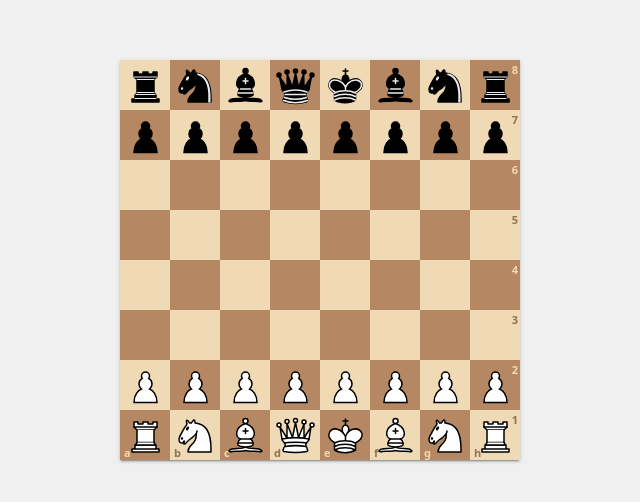
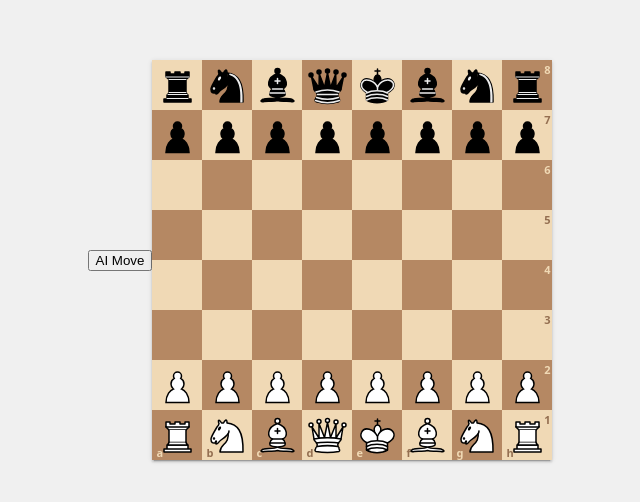
Before and after one commit to ericgrosse/chess-minds, a React app: page / in a window 1280 px wide. Shown: the part 140-642 px from the top of the page, without its empty margins (320-960 px from the left). Built offline with nearby package versions, Linux system fonts and the light colour scheme.

Commit message:
Implemented basic AI using math.random()

```diff
--- a/src/App.js
+++ b/src/App.js
@@ -22,7 +22,6 @@ function App() {
   const moveAudio = new Audio(moveSound);
   const captureAudio = new Audio(captureSound);
 
-  /* Setup for state initialization */
   const rows = [8, 7, 6, 5, 4, 3, 2, 1];
   const columns = ['a', 'b', 'c', 'd', 'e', 'f', 'g', 'h'];
 
@@ -33,7 +32,6 @@ function App() {
     return acc;
   }, {});
 
-  /* State initialization */
   const [overlay, setOverlay] = useState(initialOverlayState);
   const [lines, setLines] = useState([]);
   const [dragging, setDragging] = useState(false);
@@ -49,32 +47,27 @@ function App() {
     'b-p': blackPawn, 'b-n': blackKnight, 'b-b': blackBishop, 'b-r': blackRook, 'b-q': blackQueen, 'b-k': blackKing,
   };
 
-  /* Event handlers */
-
   const handleRightClick = (e) => {
-    e.preventDefault(); // Prevents the default context menu from appearing
+    e.preventDefault();
   };
 
   const handleSquareClick = (square) => {
     if (legalMoves.includes(square)) {
       const moveOptions = { from: sourceSquare, to: square };
 
-      // Detect pawn promotion
       const piece = chess.current.get(sourceSquare);
       if (piece && piece.type === 'p' && (square[1] === '8' || square[1] === '1')) {
-        moveOptions.promotion = 'q'; // Automatically promote to a queen
+        moveOptions.promotion = 'q';
       }
 
       const moveResult = chess.current.move(moveOptions);
 
       if (moveResult.captured) {
         captureAudio.play();
-      }
-      else {
+      } else {
         moveAudio.play();
       }
 
-      // Check for game state after the move
       if (chess.current.isCheckmate()) {
         alert('Checkmate');
       } else if (chess.current.isStalemate()) {
@@ -85,6 +78,7 @@ function App() {
 
       setFromSquare(sourceSquare);
       setToSquare(square);
+      handleAIMove();
     }
 
     setLegalMoves([]);
@@ -104,9 +98,7 @@ function App() {
       setLegalMoves(moves.map(move => move.to));
       const potentialCaptures = identifyPotentialCaptures(square);
       setPotentialCaptures(potentialCaptures);
-    }
-    else {
-      // If clicking an opponent piece, propagate the handleSquareClick event to allow piece capturing
+    } else {
       handleSquareClick(square);
     }
     setOverlay(initialOverlayState);
@@ -116,27 +108,19 @@ function App() {
 
   const identifyPotentialCaptures = (square) => {
     const potentialCaptures = [];
-
-    // Get possible moves for the selected piece
     const possibleMoves = chess.current.moves({ square, verbose: true });
-
-    // Iterate over possible moves
     possibleMoves.forEach(move => {
       const targetSquare = move.to;
       const targetPiece = chess.current.get(targetSquare);
-
-      // Check if the target square contains an opponent's piece
       if (targetPiece && targetPiece.color !== chess.current.turn()) {
-        // Add the square to potential captures
         potentialCaptures.push(targetSquare);
       }
     });
-
     return potentialCaptures;
   };
 
   const handleMouseDown = (e, square) => {
-    if (e.button === 2) { // Right mouse button
+    if (e.button === 2) {
       e.preventDefault();
       setDragging(true);
       setCurrentLine({ start: square, end: square });
@@ -146,7 +130,7 @@ function App() {
       }));
       setLegalMoves([]);
       setPotentialCaptures([]);
-      setSourceSquare(null); // Clears the selected class of a selected square
+      setSourceSquare(null);
     }
   };
 
@@ -204,11 +188,11 @@ function App() {
   };
 
   const handleDrop = (e, square) => {
-      e.preventDefault();
-      e.stopPropagation();
-      if (legalMoves.includes(square)) {
-          handleSquareClick(square);
-      }
+    e.preventDefault();
+    e.stopPropagation();
+    if (legalMoves.includes(square)) {
+      handleSquareClick(square);
+    }
   };
 
   const renderPiece = (square) => {
@@ -271,8 +255,36 @@ function App() {
     );
   };
 
+  const handleAIMove = () => {
+    if (chess.current.turn() === 'b') {
+      const moves = chess.current.moves();
+      if (moves.length > 0) {
+        const randomMove = moves[Math.floor(Math.random() * moves.length)];
+        const moveResult = chess.current.move(randomMove);
+
+        if (moveResult.captured) {
+          captureAudio.play();
+        } else {
+          moveAudio.play();
+        }
+
+        if (chess.current.isCheckmate()) {
+          alert('Checkmate');
+        } else if (chess.current.isStalemate()) {
+          alert('Stalemate');
+        } else if (chess.current.isCheck()) {
+          alert('Check');
+        }
+
+        setFromSquare(moveResult.from);
+        setToSquare(moveResult.to);
+      }
+    }
+  };
+
   return (
     <div className="App">
+      <button onClick={handleAIMove}>AI Move</button>
       <div
         className="chess-board"
         ref={boardRef}
@@ -296,7 +308,6 @@ function App() {
                   x1={start.x}
                   y1={start.y}
                   x2={end.x}
-                  y2={end.y}
                   stroke="#15781B"
                   strokeWidth="2"
                   strokeLinecap="round"
```
